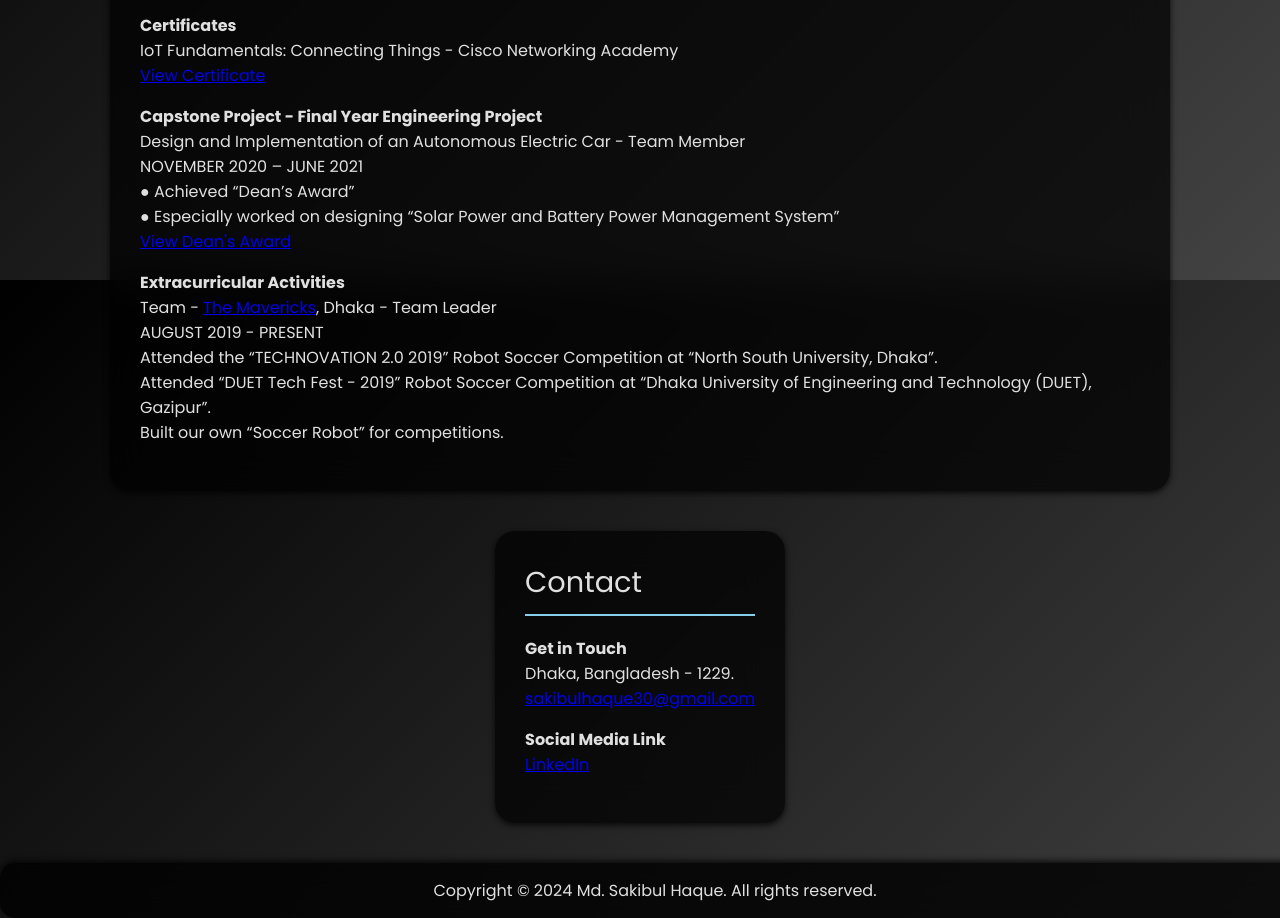
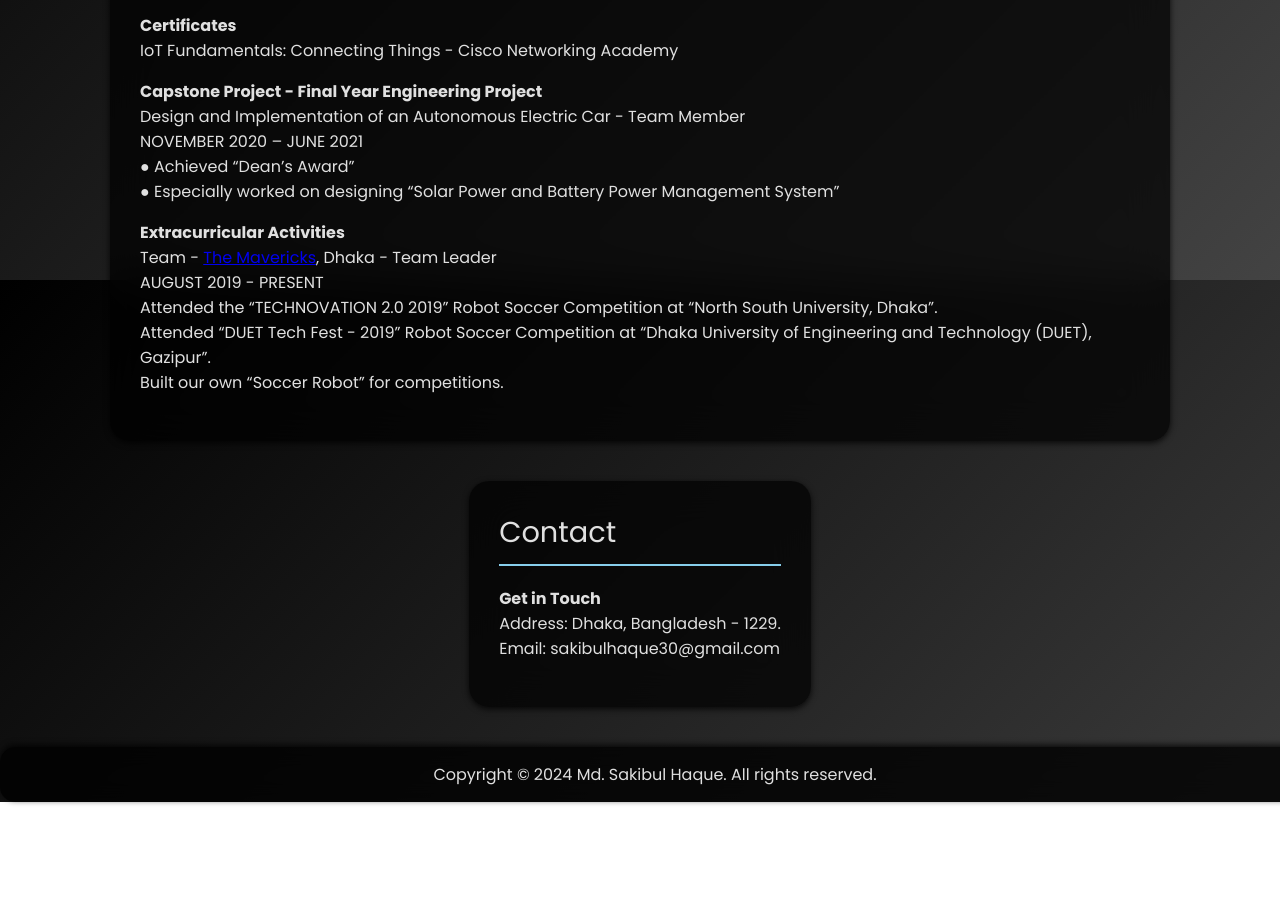
Before and after one commit to sakibulhaque30/MyWebsite, a plain HTML site: page index.html in a window 1280 px wide. Shown: the part 1320-2238 px from the top of the page. After the commit the page ends 2122 px from the top, so only its background shows below. Drawn offline with Linux system fonts and the light colour scheme.

Commit message:
index.html

```diff
--- a/index.html
+++ b/index.html
@@ -185,14 +185,12 @@
             NovoCom Limited<br>
             Dhaka, Bangladesh</p>
             <p><strong>Certificates</strong><br>
-            IoT Fundamentals: Connecting Things - Cisco Networking Academy<br>
-            <a href="https://drive.google.com/file/d/1vGR1rIA5gzuRmxyF3lDRIU5eR7YREcY-/view?usp=sharing" target="_blank" rel="noopener noreferrer">View Certificate</a></p>
+            IoT Fundamentals: Connecting Things - Cisco Networking Academy</p>
             <p><strong>Capstone Project - Final Year Engineering Project</strong><br>
             Design and Implementation of an Autonomous Electric Car - Team Member<br>
             NOVEMBER 2020 – JUNE 2021<br>
             ● Achieved “Dean’s Award”<br>
-            ● Especially worked on designing “Solar Power and Battery Power Management System”<br>
-            <a href="https://drive.google.com/file/d/1wtabbt2hYcBz4n549exCShCNCqqu9HFb/view?usp=sharing" target="_blank" rel="noopener noreferrer">View Dean's Award</a></p>
+            ● Especially worked on designing “Solar Power and Battery Power Management System”</p>
             <p><strong>Extracurricular Activities</strong><br>
             Team - <a href="https://www.linkedin.com/company/the-mavericks-a-robotic-team/" target="_blank" rel="noopener noreferrer">The Mavericks</a>, Dhaka - Team Leader<br>
             AUGUST 2019 - PRESENT<br>
@@ -203,10 +201,8 @@
         <section id="contact">
             <div class="section-title">Contact</div>
             <p><strong>Get in Touch</strong><br>
-            Dhaka, Bangladesh - 1229.<br>
-            <a href="mailto:sakibulhaque30@gmail.com">sakibulhaque30@gmail.com</a></p>
-            <p><strong>Social Media Link</strong><br>
-            <a href="https://www.linkedin.com/in/sakibulhaque" target="_blank" rel="noopener noreferrer">LinkedIn</a></p>
+            Address: Dhaka, Bangladesh - 1229.<br>
+            Email: sakibulhaque30@gmail.com</p>
         </section>
     </main>
     <footer>
```
